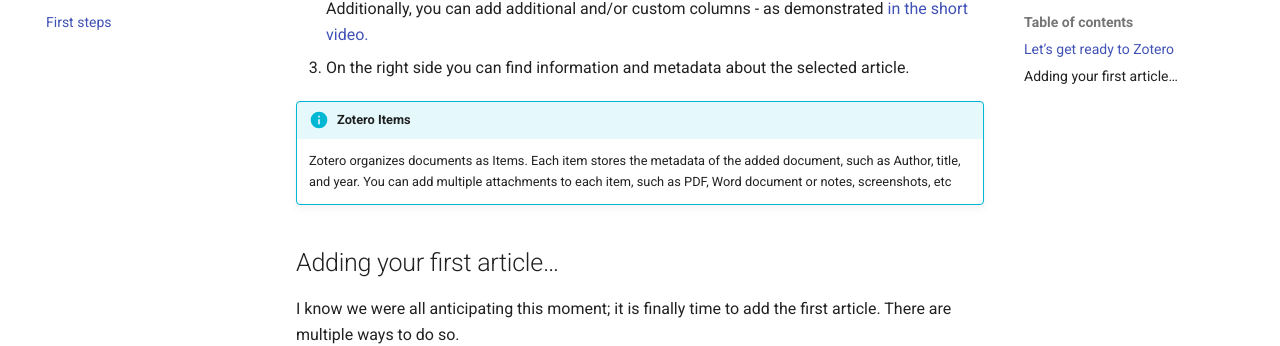
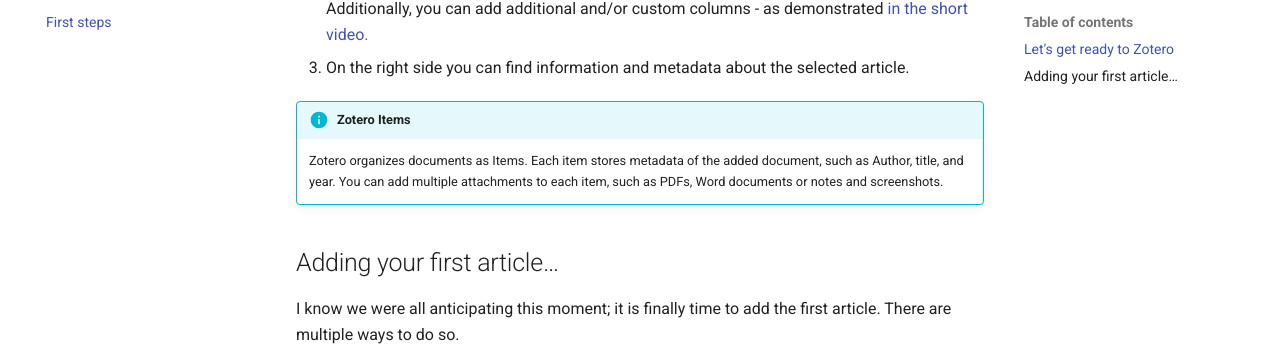
Before and after one commit to B-Benja/Bens_Zotero, an MkDocs documentation site: the page built from docs/first-steps.md, in a window 1280 px wide and 900 px high, scrolled down 846 px. Shown: the part 107-453 px from the top of the window. Built offline with MkDocs 1.6.1 and Material for MkDocs 9.7.7, drawn with Linux system fonts in a browser that asks for light colours; comment, search, counter and statistics services are not loaded.

Commit message:
Update first-steps.md

```diff
--- a/docs/first-steps.md
+++ b/docs/first-steps.md
@@ -11,7 +11,7 @@
 3. On the right side you can find information and metadata about the selected article.
 
 !!! info "**Zotero Items**"
-    Zotero organizes documents as Items. Each item stores the metadata of the added document, such as Author, title, and year. You can add multiple attachments to each item, such as PDF, Word document or notes, screenshots, etc
+    Zotero organizes documents as Items. Each item stores metadata of the added document, such as Author, title, and year. You can add multiple attachments to each item, such as PDFs, Word documents or notes and screenshots.
 
 
 ## Adding your first article…
```
